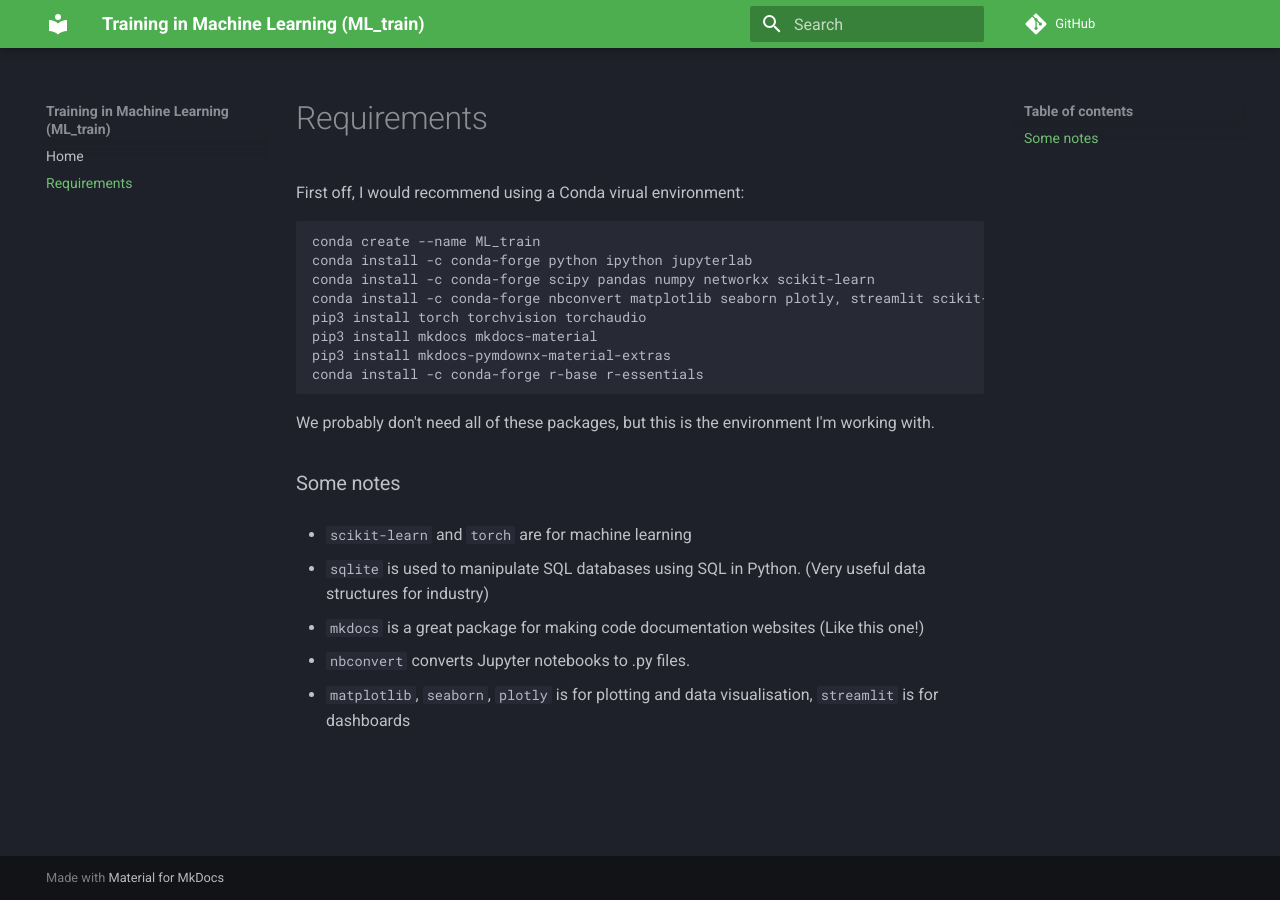
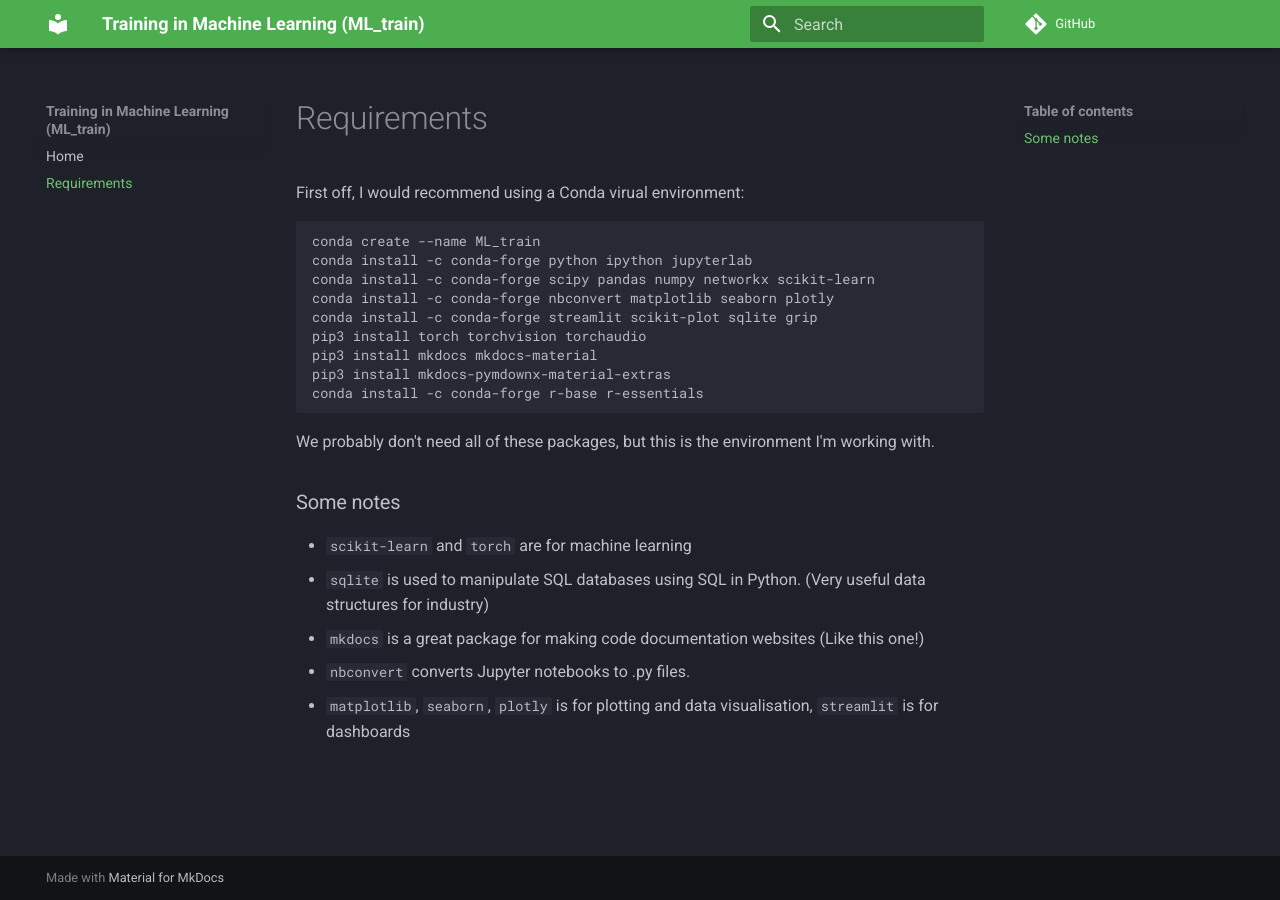
Before and after one commit to dgalvis/ML_train, an MkDocs documentation site: the page built from docs/requirements.md, in a window 1280 px wide. Built offline with MkDocs 1.6.1 and Material for MkDocs 9.7.7, drawn with Linux system fonts in a browser that asks for light colours; comment, search, counter and statistics services are not loaded.

Commit message:
cleaned up requirements.md

```diff
--- a/docs/requirements.md
+++ b/docs/requirements.md
@@ -4,7 +4,8 @@ First off, I would recommend using a Conda virual environment:
 conda create --name ML_train
 conda install -c conda-forge python ipython jupyterlab
 conda install -c conda-forge scipy pandas numpy networkx scikit-learn
-conda install -c conda-forge nbconvert matplotlib seaborn plotly, streamlit scikit-plot sqlite grip
+conda install -c conda-forge nbconvert matplotlib seaborn plotly
+conda install -c conda-forge streamlit scikit-plot sqlite grip
 pip3 install torch torchvision torchaudio
 pip3 install mkdocs mkdocs-material
 pip3 install mkdocs-pymdownx-material-extras
@@ -16,7 +17,6 @@ We probably don't need all of these packages, but this is the environment I'm wo
 
 ### Some notes
 - `scikit-learn` and `torch` are for machine learning
-
 - `sqlite` is used to manipulate SQL databases using SQL in Python. (Very useful data structures for industry)
 - `mkdocs` is a great package for making code documentation websites (Like this one!)
 - `nbconvert` converts Jupyter notebooks to .py files.
```
